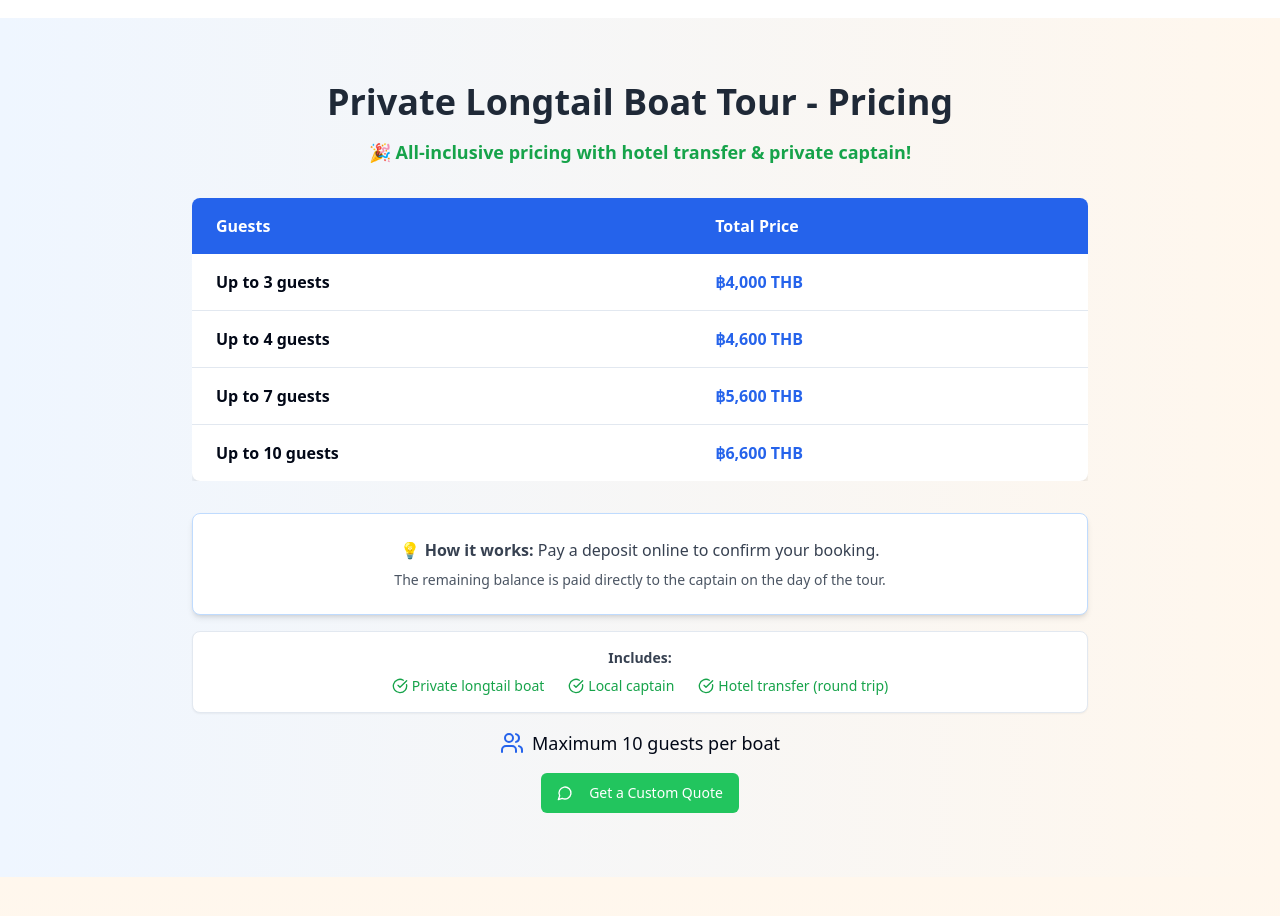
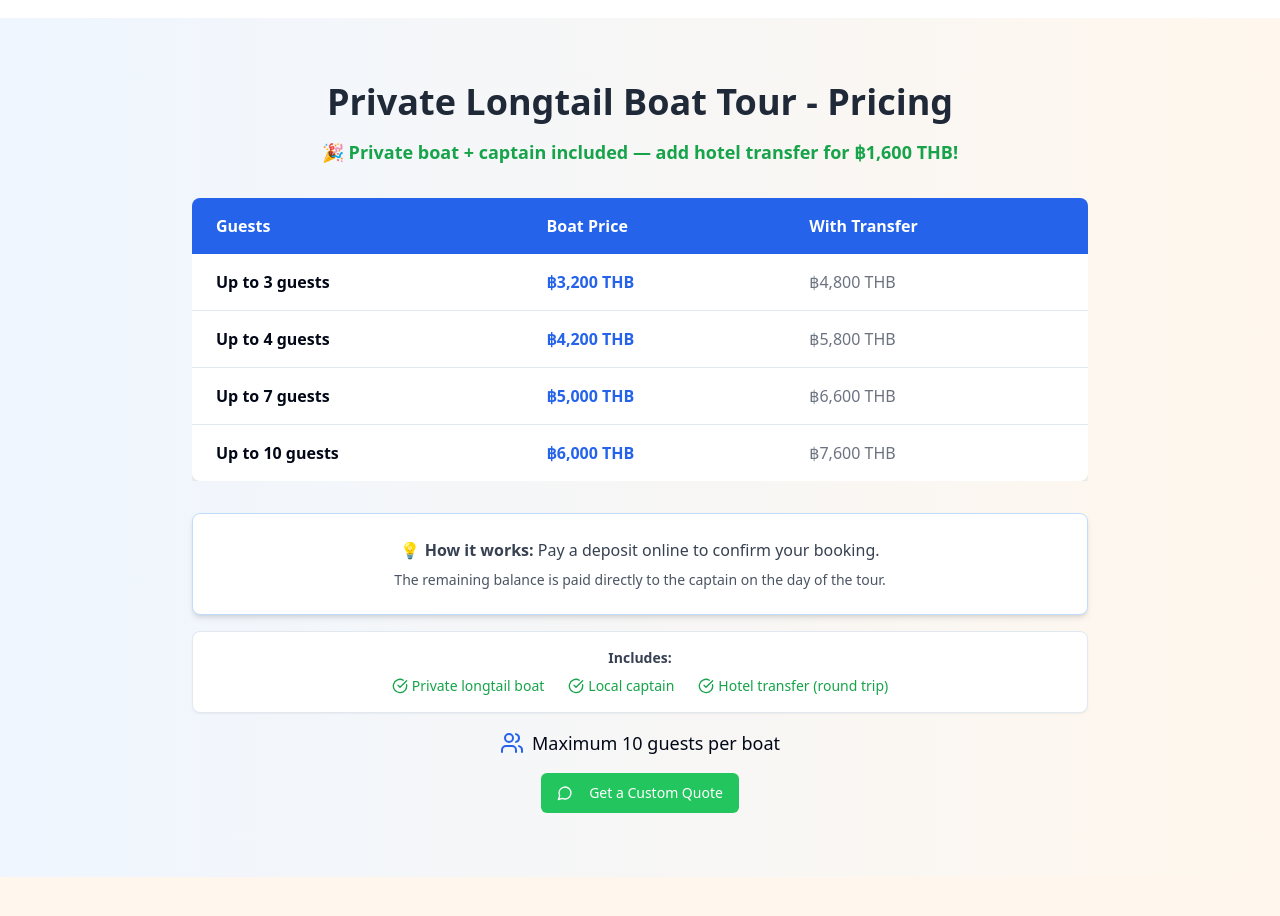
Before and after one commit to Creamylil/ltb-samuiss, a React (Vite) app: page / in a window 1280 px wide. Shown: the part 2720-3636 px from the top of the page. Built offline with nearby package versions, Linux system fonts and the light colour scheme.

Commit message:
Preceding changes

```diff
--- a/src/pages/Index.tsx
+++ b/src/pages/Index.tsx
@@ -259,7 +259,7 @@ const Index = () => {
             Private Longtail Boat Tour - Pricing
           </h2>
           <p className="text-center text-lg text-green-600 font-semibold mb-8">
-            🎉 All-inclusive pricing with hotel transfer & private captain!
+            🎉 Private boat + captain included — add hotel transfer for ฿1,600 THB!
           </p>
 
           <div className="max-w-4xl mx-auto">
@@ -268,25 +268,30 @@ const Index = () => {
                 <thead className="bg-blue-600 text-white">
                   <tr>
                     <th className="px-6 py-4 text-left">Guests</th>
-                    <th className="px-6 py-4 text-left">Total Price</th>
+                    <th className="px-6 py-4 text-left">Boat Price</th>
+                    <th className="px-6 py-4 text-left">With Transfer</th>
                   </tr>
                 </thead>
                 <tbody>
                   <tr className="border-b">
                     <td className="px-6 py-4 font-semibold">Up to 3 guests</td>
-                    <td className="px-6 py-4 text-blue-600 font-bold">฿4,000 THB</td>
+                    <td className="px-6 py-4 text-blue-600 font-bold">฿3,200 THB</td>
+                    <td className="px-6 py-4 text-gray-500">฿4,800 THB</td>
                   </tr>
                   <tr className="border-b">
                     <td className="px-6 py-4 font-semibold">Up to 4 guests</td>
-                    <td className="px-6 py-4 text-blue-600 font-bold">฿4,600 THB</td>
+                    <td className="px-6 py-4 text-blue-600 font-bold">฿4,200 THB</td>
+                    <td className="px-6 py-4 text-gray-500">฿5,800 THB</td>
                   </tr>
                   <tr className="border-b">
                     <td className="px-6 py-4 font-semibold">Up to 7 guests</td>
-                    <td className="px-6 py-4 text-blue-600 font-bold">฿5,600 THB</td>
+                    <td className="px-6 py-4 text-blue-600 font-bold">฿5,000 THB</td>
+                    <td className="px-6 py-4 text-gray-500">฿6,600 THB</td>
                   </tr>
                   <tr>
                     <td className="px-6 py-4 font-semibold">Up to 10 guests</td>
-                    <td className="px-6 py-4 text-blue-600 font-bold">฿6,600 THB</td>
+                    <td className="px-6 py-4 text-blue-600 font-bold">฿6,000 THB</td>
+                    <td className="px-6 py-4 text-gray-500">฿7,600 THB</td>
                   </tr>
                 </tbody>
               </table>
```
